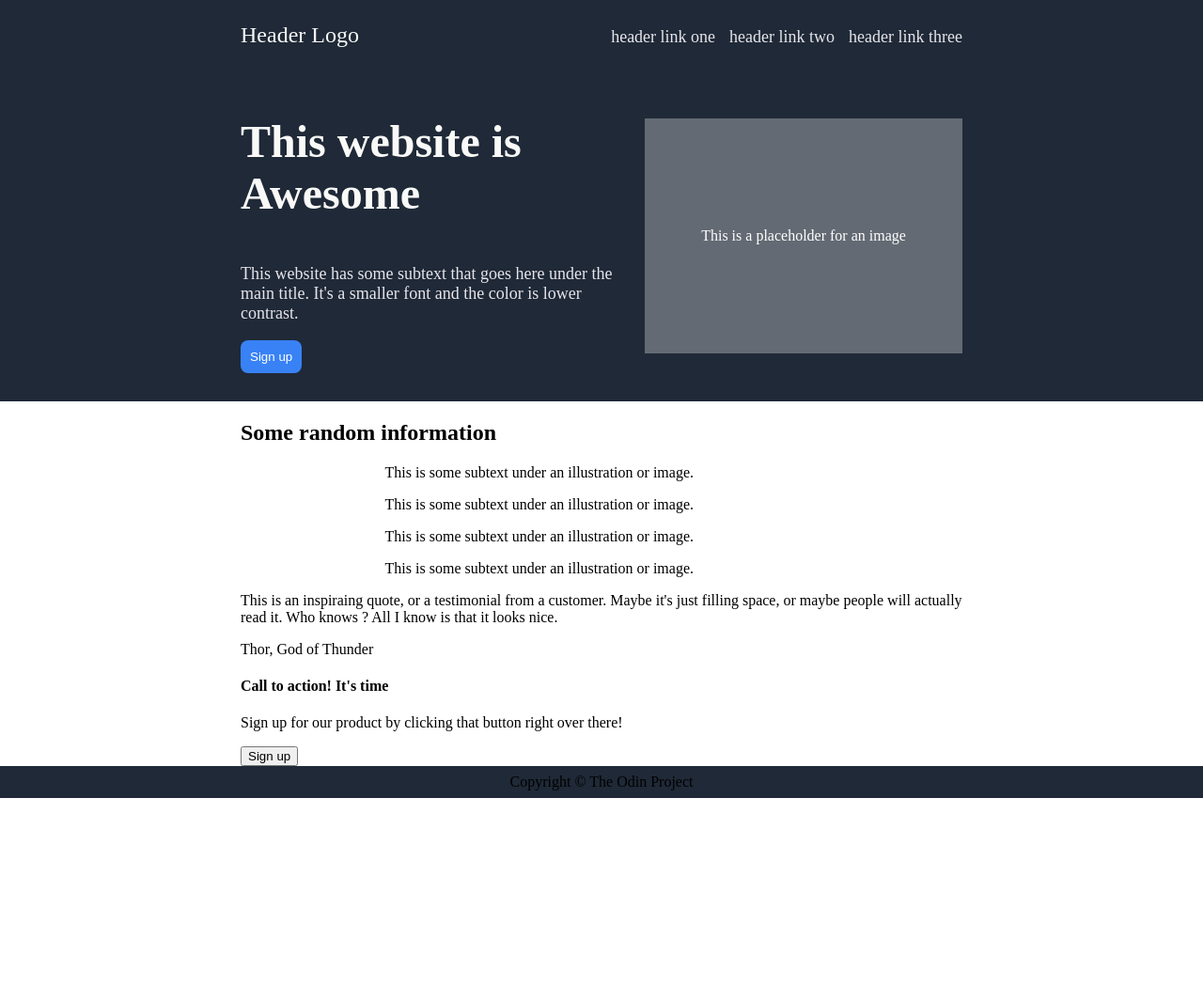
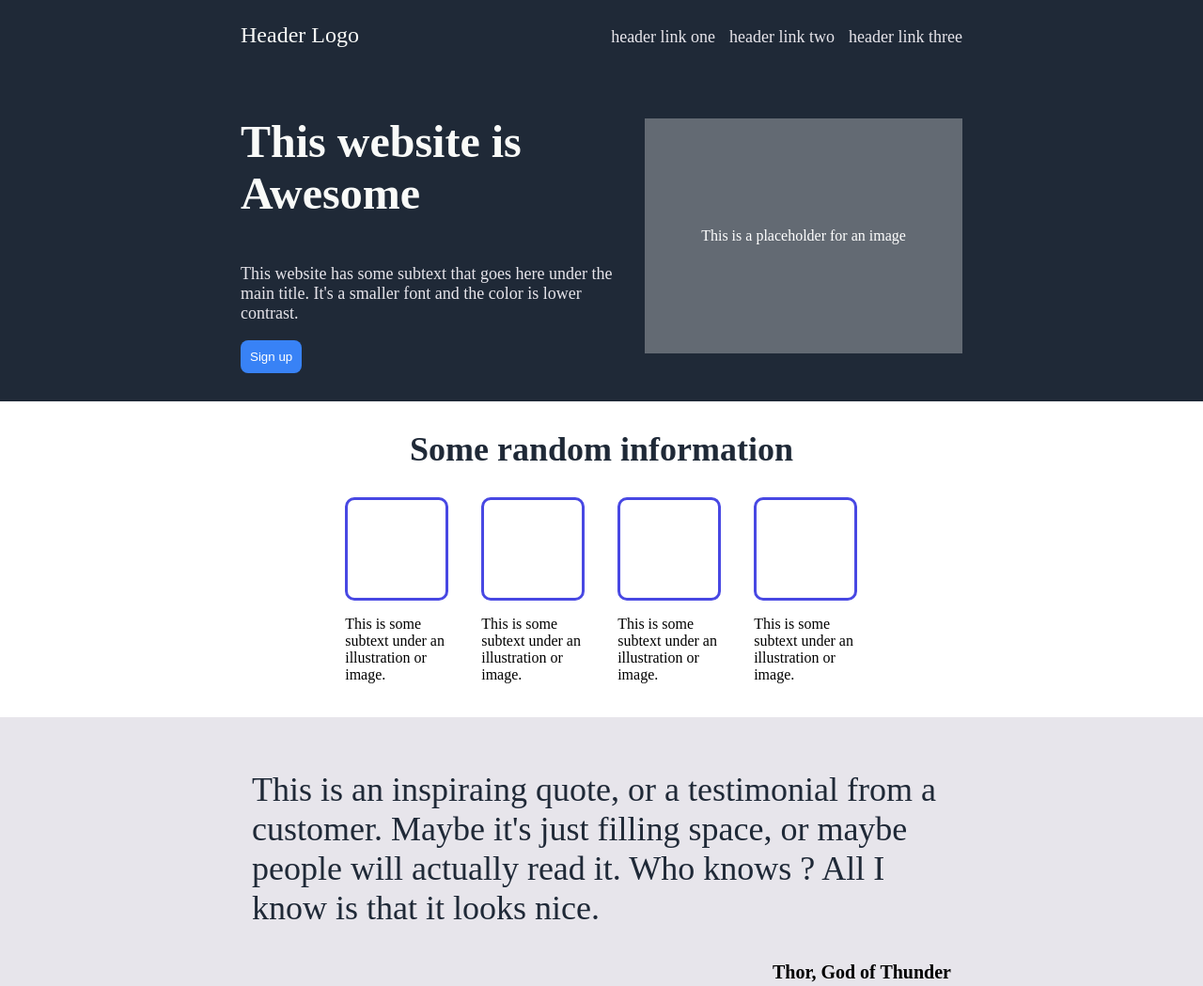
Before and after one commit to GaryHY/Project-Landing-Page, a plain HTML site: page index.html in a window 1280 px wide. Shown: the top 1049 px of the page at 94% size. Before the commit the page ends 849 px from the top, so only its background shows below. Drawn offline with Linux system fonts and the light colour scheme.

Commit message:
Add all the remaining sections and the footer

```diff
--- a/index.html
+++ b/index.html
@@ -29,7 +29,7 @@
 
     <section>
         <div class="section-container">
-            <h2>Some random information</h2>
+            <h2 id="info-header-text">Some random information</h2>
             <div class="container">
                 <div class="content">
                     <div class="content-img"></div>
@@ -52,21 +52,21 @@
 
     </section>
 
-    <section>
+    <section class="quote-section">
         <div class="section-container">
-            <p>This is an inspiraing quote, or a testimonial from a customer. Maybe it's just filling space, or maybe people will actually read it. Who knows ? All I know is that it looks nice.</p>
-            <p>Thor, God of Thunder</p>
+            <p class="quote">This is an inspiraing quote, or a testimonial from a customer. Maybe it's just filling space, or maybe people will actually read it. Who knows ? All I know is that it looks nice.</p>
+            <p class="signature">Thor, God of Thunder</p>
         </div>
     </section>
 
-    <section>
+    <section class="last-section">
         <div class="blue-text">
             <div class="left-blue-text">
                 <h4>Call to action! It's time</h4>
                 <p>Sign up for our product by clicking that button right over there!</p>
             </div>
             <div class="right-blue-text">
-                <button>Sign up</button>
+                <button id="last-btn">Sign up</button>
             </div>
         </div>
     </section>
--- a/style.css
+++ b/style.css
@@ -12,13 +12,13 @@ header, footer{
 a {
     text-decoration: none;
 }
-.top-header, .bottom-header, .container, .section-container, .blue-text {
+.top-header, .bottom-header, .section-container, .blue-text {
     max-width: 60%;
     margin: 0 auto;
 }
 #hero-main-text {
     font-size: 48px;
-    font-weight: Extra Bold;
+    font-weight: 800;
     color : #F9FAF8;
 }
 .other-white {
@@ -66,6 +66,72 @@ a {
     gap:30px;
 }
 footer {
-    padding: 8px;
+    padding: 20px;
     text-align: center;
+    color:white;
 }
+
+#info-header-text {
+    text-align:center;
+    color: #1F2937;
+    font-size: 36px;
+    font-weight: 800;
+
+}
+
+.content-img{
+    width: 110px;
+    height:110px;
+    border: 3px solid rgb(72, 72, 227);
+    border-radius: 10px;
+}
+.container{
+    display:flex;
+    justify-content: space-evenly;
+    max-width: 80%;
+    margin: 0 auto;
+}
+.content{
+    display:flex;
+    flex-direction: column;
+    align-items: center;
+    max-width: 18%;
+}
+
+.quote-section{
+    background-color: #E7E5EB;
+    padding:20px;
+    margin-top: 20px;
+}
+.quote{
+    font-size: 36px;
+    color: #1F2937;
+    font-weight: light italic;
+}
+.signature {
+    text-align: right;
+    font-weight: bold;
+    font-size: 20px;
+}
+
+.blue-text {
+    background-color: #3882F6;
+    border-radius:10px;
+    color:white;
+    padding:30px;
+    display: flex;
+    justify-content: space-evenly;
+    align-items: center;
+}
+.last-section {
+    margin : 70px 0;
+}
+
+ #last-btn {
+    padding: 10px;
+    background-color: #3882F6;
+    border: 2px solid white;
+    border-radius: 10px;
+    color: white;
+
+ }
```
